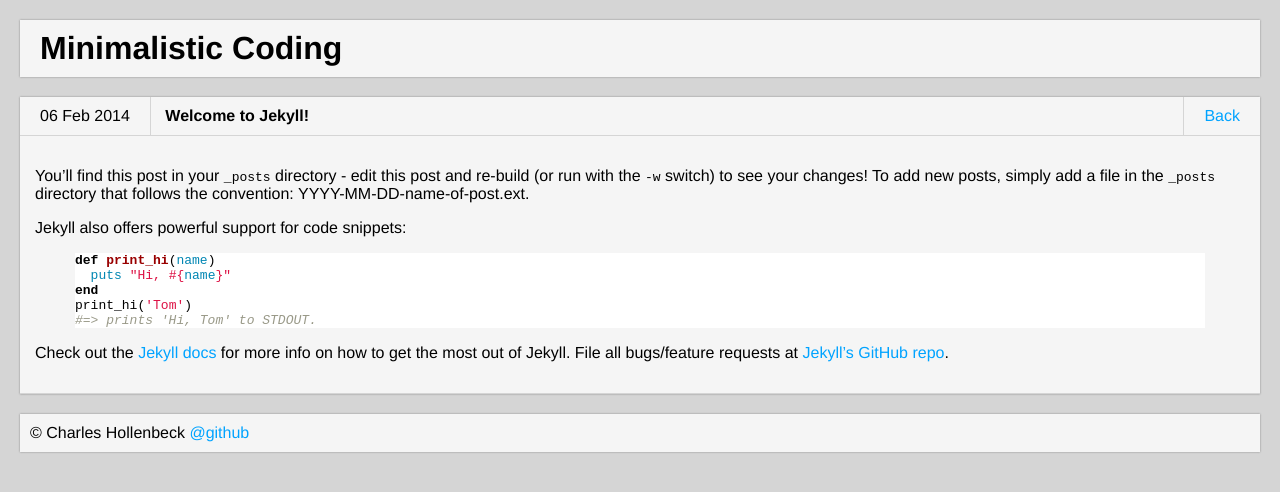
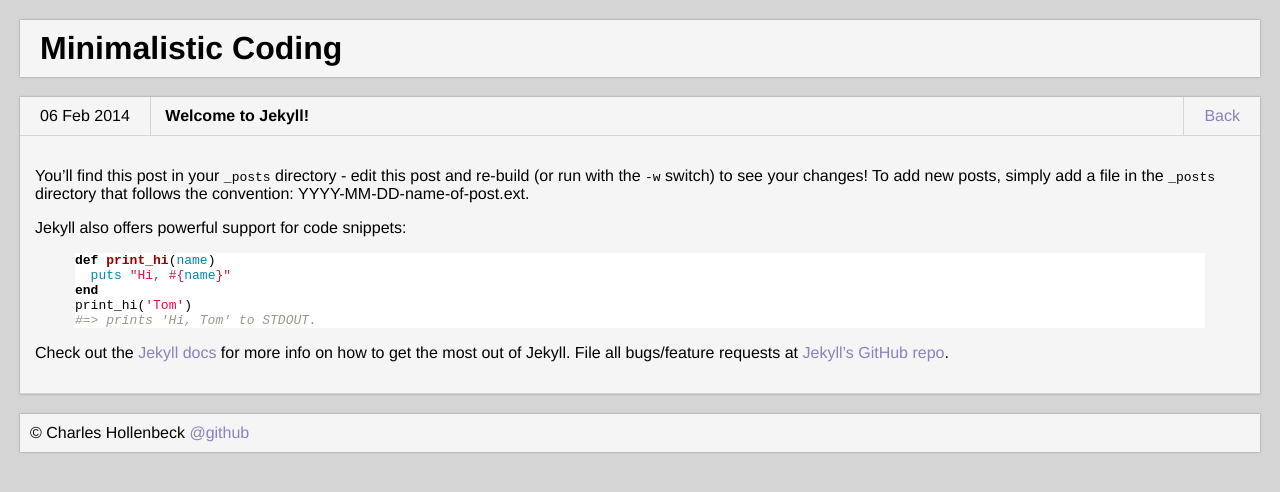
Before and after one commit to charles-hollenbeck/charles-hollenbeck.github.io, a Jekyll site: the page built from _posts/2014-02-07-welcome-to-jekyll.markdown, in a window 1280 px wide. Shown: the top 492 px of the page. Built offline with Jekyll 4.4.1, drawn with Linux system fonts in a browser that asks for light colours; Markdown is read by kramdown in place of the engine named in the settings.

Commit message:
Fix issue with link's not hovering right

```diff
--- a/css/main.css
+++ b/css/main.css
@@ -23,10 +23,10 @@
 	color: #8493CA;
 	text-decoration: none;
 }
-a:visited {
+a:visited, a:link  {
 	color: #8882BE;
 }
-a:hover, a:link {
+a:hover {
 	color: rgb(0, 163, 255);
 }
 #container {
```
